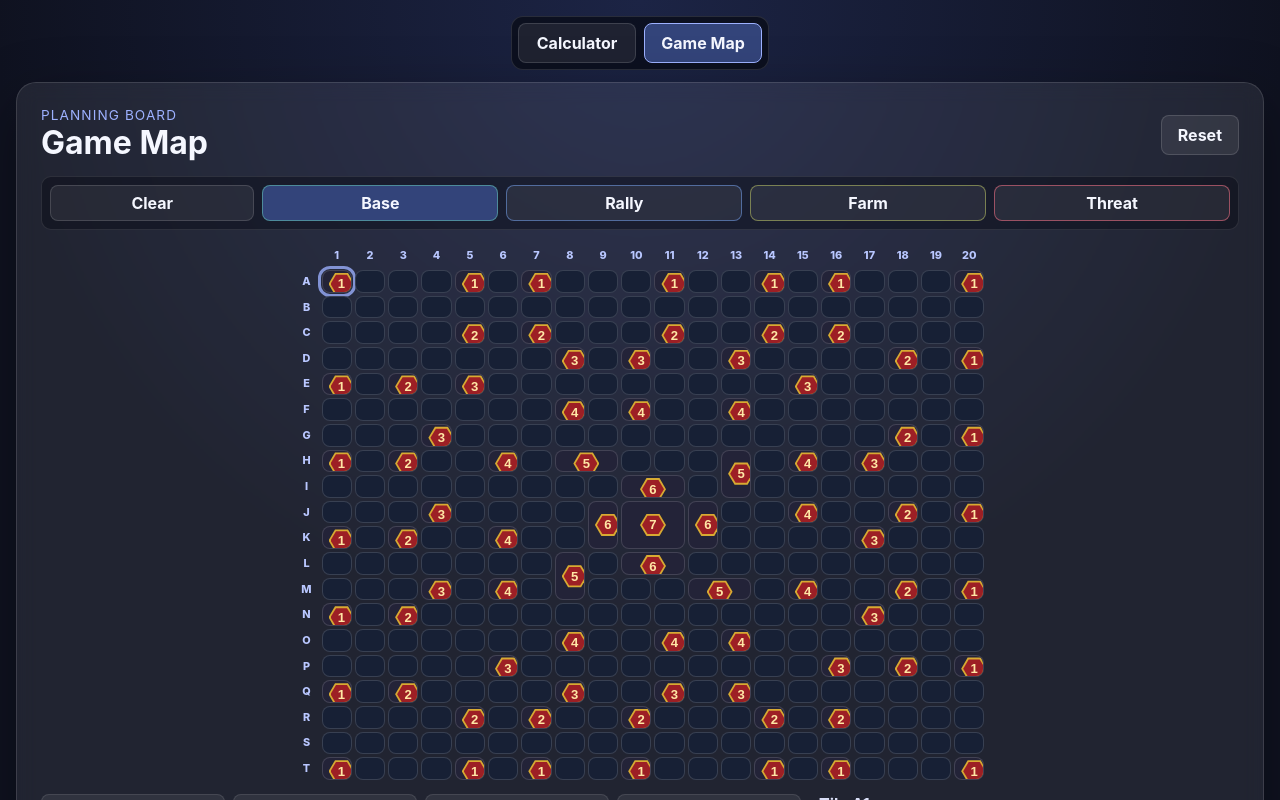
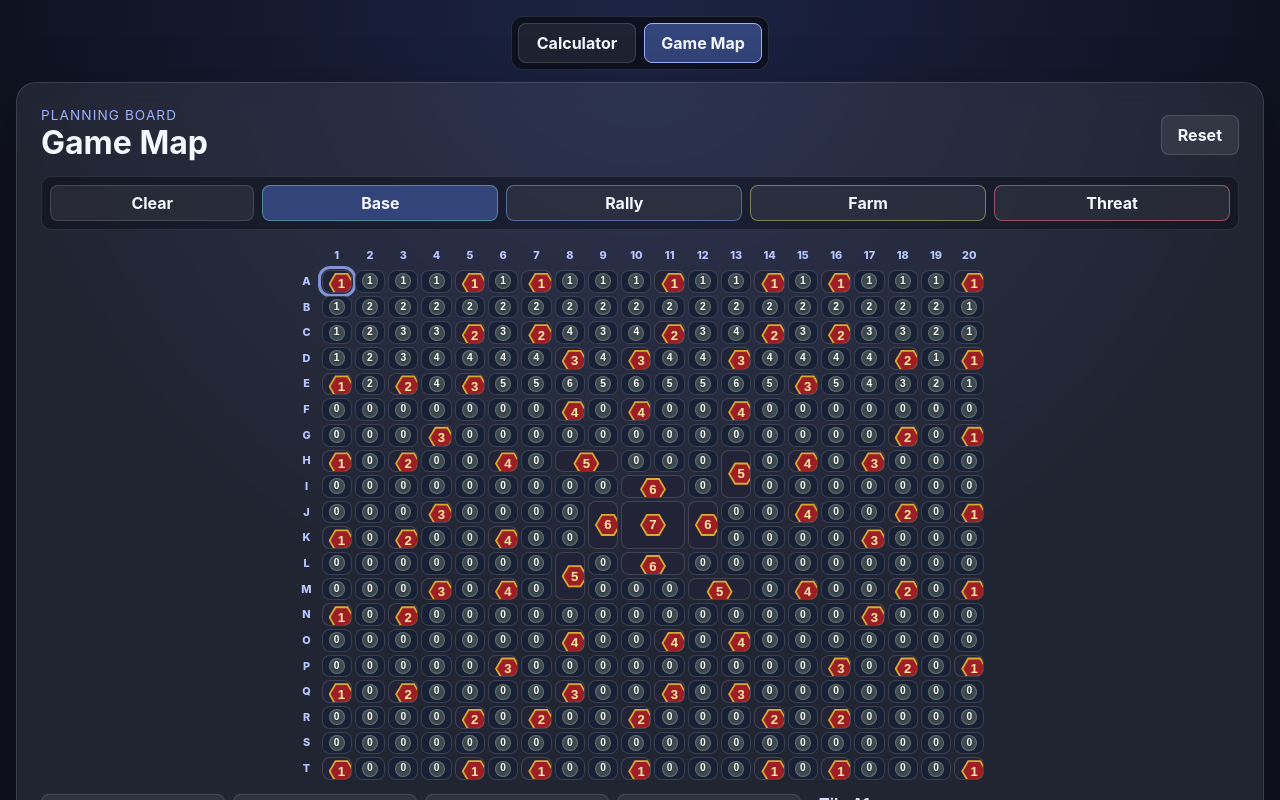
Before and after one commit to mgbargeron/x-clash-calculator, a React (Vite) app: page / in a window 1280 px wide. Both pictures are taken after a click on the button "Game Map". Shown: the top 800 px of the page. Built offline with nearby package versions, Linux system fonts and the light colour scheme.

Commit message:
Added 5 rows of frost mines

```diff
--- a/src/GameMapPage.tsx
+++ b/src/GameMapPage.tsx
@@ -133,7 +133,11 @@ function MapBoard({
                 <span className="town-level">
                   <span>{tileConfig.level}</span>
                 </span>
-              ) : null}
+              ) : (
+                <span className="frost-mine-level">
+                  <span>{tileConfig.level}</span>
+                </span>
+              )}
             </button>
           );
         })}
--- a/src/styles.css
+++ b/src/styles.css
@@ -320,6 +320,24 @@ h1 {
     line-height: 1;
 }
 
+.frost-mine-level {
+    display: grid;
+    place-items: center;
+    width: 16px;
+    height: 16px;
+    border: 1px solid rgba(167, 177, 170, 0.38);
+    border-radius: 999px;
+    background: rgba(91, 105, 98, 0.58);
+}
+
+.frost-mine-level span {
+    color: #ffffff;
+    font-size: 0.64rem;
+    font-weight: 900;
+    line-height: 1;
+    text-shadow: 0 1px 2px rgba(10, 14, 28, 0.55);
+}
+
 .tile-tools {
     display: flex;
     flex-wrap: wrap;
--- a/src/utils/gameMapConfig.ts
+++ b/src/utils/gameMapConfig.ts
@@ -23,113 +23,113 @@ export const defaultGameMapConfig: GameMapConfig = {
   tiles: [
     /** row 1 **/
     { id: "r01-c01", x: 1, y: 1, width: 1, height: 1, kind: "town", level: 1 },
-    { id: "r01-c02", x: 2, y: 1, width: 1, height: 1, kind: "frostMine", level: 0 },
-    { id: "r01-c03", x: 3, y: 1, width: 1, height: 1, kind: "frostMine", level: 0 },
-    { id: "r01-c04", x: 4, y: 1, width: 1, height: 1, kind: "frostMine", level: 0 },
+    { id: "r01-c02", x: 2, y: 1, width: 1, height: 1, kind: "frostMine", level: 1 },
+    { id: "r01-c03", x: 3, y: 1, width: 1, height: 1, kind: "frostMine", level: 1 },
+    { id: "r01-c04", x: 4, y: 1, width: 1, height: 1, kind: "frostMine", level: 1 },
     { id: "r01-c05", x: 5, y: 1, width: 1, height: 1, kind: "town", level: 1 },
-    { id: "r01-c06", x: 6, y: 1, width: 1, height: 1, kind: "frostMine", level: 0 },
+    { id: "r01-c06", x: 6, y: 1, width: 1, height: 1, kind: "frostMine", level: 1 },
     { id: "r01-c07", x: 7, y: 1, width: 1, height: 1, kind: "town", level: 1 },
-    { id: "r01-c08", x: 8, y: 1, width: 1, height: 1, kind: "frostMine", level: 0 },
-    { id: "r01-c09", x: 9, y: 1, width: 1, height: 1, kind: "frostMine", level: 0 },
-    { id: "r01-c10", x: 10, y: 1, width: 1, height: 1, kind: "frostMine", level: 0 },
+    { id: "r01-c08", x: 8, y: 1, width: 1, height: 1, kind: "frostMine", level: 1 },
+    { id: "r01-c09", x: 9, y: 1, width: 1, height: 1, kind: "frostMine", level: 1 },
+    { id: "r01-c10", x: 10, y: 1, width: 1, height: 1, kind: "frostMine", level: 1 },
     { id: "r01-c11", x: 11, y: 1, width: 1, height: 1, kind: "town", level: 1 },
-    { id: "r01-c12", x: 12, y: 1, width: 1, height: 1, kind: "frostMine", level: 0 },
-    { id: "r01-c13", x: 13, y: 1, width: 1, height: 1, kind: "frostMine", level: 0 },
+    { id: "r01-c12", x: 12, y: 1, width: 1, height: 1, kind: "frostMine", level: 1 },
+    { id: "r01-c13", x: 13, y: 1, width: 1, height: 1, kind: "frostMine", level: 1 },
     { id: "r01-c14", x: 14, y: 1, width: 1, height: 1, kind: "town", level: 1 },
-    { id: "r01-c15", x: 15, y: 1, width: 1, height: 1, kind: "frostMine", level: 0 },
+    { id: "r01-c15", x: 15, y: 1, width: 1, height: 1, kind: "frostMine", level: 1 },
     { id: "r01-c16", x: 16, y: 1, width: 1, height: 1, kind: "town", level: 1 },
-    { id: "r01-c17", x: 17, y: 1, width: 1, height: 1, kind: "frostMine", level: 0 },
-    { id: "r01-c18", x: 18, y: 1, width: 1, height: 1, kind: "frostMine", level: 0 },
-    { id: "r01-c19", x: 19, y: 1, width: 1, height: 1, kind: "frostMine", level: 0 },
+    { id: "r01-c17", x: 17, y: 1, width: 1, height: 1, kind: "frostMine", level: 1 },
+    { id: "r01-c18", x: 18, y: 1, width: 1, height: 1, kind: "frostMine", level: 1 },
+    { id: "r01-c19", x: 19, y: 1, width: 1, height: 1, kind: "frostMine", level: 1 },
     { id: "r01-c20", x: 20, y: 1, width: 1, height: 1, kind: "town", level: 1 },
 
     /** row 2 **/
-    { id: "r02-c01", x: 1, y: 2, width: 1, height: 1, kind: "frostMine", level: 0 },
-    { id: "r02-c02", x: 2, y: 2, width: 1, height: 1, kind: "frostMine", level: 0 },
-    { id: "r02-c03", x: 3, y: 2, width: 1, height: 1, kind: "frostMine", level: 0 },
-    { id: "r02-c04", x: 4, y: 2, width: 1, height: 1, kind: "frostMine", level: 0 },
-    { id: "r02-c05", x: 5, y: 2, width: 1, height: 1, kind: "frostMine", level: 0 },
-    { id: "r02-c06", x: 6, y: 2, width: 1, height: 1, kind: "frostMine", level: 0 },
-    { id: "r02-c07", x: 7, y: 2, width: 1, height: 1, kind: "frostMine", level: 0 },
-    { id: "r02-c08", x: 8, y: 2, width: 1, height: 1, kind: "frostMine", level: 0 },
-    { id: "r02-c09", x: 9, y: 2, width: 1, height: 1, kind: "frostMine", level: 0 },
-    { id: "r02-c10", x: 10, y: 2, width: 1, height: 1, kind: "frostMine", level: 0 },
-    { id: "r02-c11", x: 11, y: 2, width: 1, height: 1, kind: "frostMine", level: 0 },
-    { id: "r02-c12", x: 12, y: 2, width: 1, height: 1, kind: "frostMine", level: 0 },
-    { id: "r02-c13", x: 13, y: 2, width: 1, height: 1, kind: "frostMine", level: 0 },
-    { id: "r02-c14", x: 14, y: 2, width: 1, height: 1, kind: "frostMine", level: 0 },
-    { id: "r02-c15", x: 15, y: 2, width: 1, height: 1, kind: "frostMine", level: 0 },
-    { id: "r02-c16", x: 16, y: 2, width: 1, height: 1, kind: "frostMine", level: 0 },
-    { id: "r02-c17", x: 17, y: 2, width: 1, height: 1, kind: "frostMine", level: 0 },
-    { id: "r02-c18", x: 18, y: 2, width: 1, height: 1, kind: "frostMine", level: 0 },
-    { id: "r02-c19", x: 19, y: 2, width: 1, height: 1, kind: "frostMine", level: 0 },
-    { id: "r02-c20", x: 20, y: 2, width: 1, height: 1, kind: "frostMine", level: 0 },
+    { id: "r02-c01", x: 1, y: 2, width: 1, height: 1, kind: "frostMine", level: 1 },
+    { id: "r02-c02", x: 2, y: 2, width: 1, height: 1, kind: "frostMine", level: 2 },
+    { id: "r02-c03", x: 3, y: 2, width: 1, height: 1, kind: "frostMine", level: 2 },
+    { id: "r02-c04", x: 4, y: 2, width: 1, height: 1, kind: "frostMine", level: 2 },
+    { id: "r02-c05", x: 5, y: 2, width: 1, height: 1, kind: "frostMine", level: 2 },
+    { id: "r02-c06", x: 6, y: 2, width: 1, height: 1, kind: "frostMine", level: 2 },
+    { id: "r02-c07", x: 7, y: 2, width: 1, height: 1, kind: "frostMine", level: 2 },
+    { id: "r02-c08", x: 8, y: 2, width: 1, height: 1, kind: "frostMine", level: 2 },
+    { id: "r02-c09", x: 9, y: 2, width: 1, height: 1, kind: "frostMine", level: 2 },
+    { id: "r02-c10", x: 10, y: 2, width: 1, height: 1, kind: "frostMine", level: 2 },
+    { id: "r02-c11", x: 11, y: 2, width: 1, height: 1, kind: "frostMine", level: 2 },
+    { id: "r02-c12", x: 12, y: 2, width: 1, height: 1, kind: "frostMine", level: 2 },
+    { id: "r02-c13", x: 13, y: 2, width: 1, height: 1, kind: "frostMine", level: 2 },
+    { id: "r02-c14", x: 14, y: 2, width: 1, height: 1, kind: "frostMine", level: 2 },
+    { id: "r02-c15", x: 15, y: 2, width: 1, height: 1, kind: "frostMine", level: 2 },
+    { id: "r02-c16", x: 16, y: 2, width: 1, height: 1, kind: "frostMine", level: 2 },
+    { id: "r02-c17", x: 17, y: 2, width: 1, height: 1, kind: "frostMine", level: 2 },
+    { id: "r02-c18", x: 18, y: 2, width: 1, height: 1, kind: "frostMine", level: 2 },
+    { id: "r02-c19", x: 19, y: 2, width: 1, height: 1, kind: "frostMine", level: 2 },
+    { id: "r02-c20", x: 20, y: 2, width: 1, height: 1, kind: "frostMine", level: 1 },
 
     /** row 3 **/
-    { id: "r03-c01", x: 1, y: 3, width: 1, height: 1, kind: "frostMine", level: 0 },
-    { id: "r03-c02", x: 2, y: 3, width: 1, height: 1, kind: "frostMine", level: 0 },
-    { id: "r03-c03", x: 3, y: 3, width: 1, height: 1, kind: "frostMine", level: 0 },
-    { id: "r03-c04", x: 4, y: 3, width: 1, height: 1, kind: "frostMine", level: 0 },
+    { id: "r03-c01", x: 1, y: 3, width: 1, height: 1, kind: "frostMine", level: 1 },
+    { id: "r03-c02", x: 2, y: 3, width: 1, height: 1, kind: "frostMine", level: 2 },
+    { id: "r03-c03", x: 3, y: 3, width: 1, height: 1, kind: "frostMine", level: 3 },
+    { id: "r03-c04", x: 4, y: 3, width: 1, height: 1, kind: "frostMine", level: 3 },
     { id: "r03-c05", x: 5, y: 3, width: 1, height: 1, kind: "town", level: 2 },
-    { id: "r03-c06", x: 6, y: 3, width: 1, height: 1, kind: "frostMine", level: 0 },
+    { id: "r03-c06", x: 6, y: 3, width: 1, height: 1, kind: "frostMine", level: 3 },
     { id: "r03-c07", x: 7, y: 3, width: 1, height: 1, kind: "town", level: 2 },
-    { id: "r03-c08", x: 8, y: 3, width: 1, height: 1, kind: "frostMine", level: 0 },
-    { id: "r03-c09", x: 9, y: 3, width: 1, height: 1, kind: "frostMine", level: 0 },
-    { id: "r03-c10", x: 10, y: 3, width: 1, height: 1, kind: "frostMine", level: 0 },
+    { id: "r03-c08", x: 8, y: 3, width: 1, height: 1, kind: "frostMine", level: 4 },
+    { id: "r03-c09", x: 9, y: 3, width: 1, height: 1, kind: "frostMine", level: 3 },
+    { id: "r03-c10", x: 10, y: 3, width: 1, height: 1, kind: "frostMine", level: 4 },
     { id: "r03-c11", x: 11, y: 3, width: 1, height: 1, kind: "town", level: 2 },
-    { id: "r03-c12", x: 12, y: 3, width: 1, height: 1, kind: "frostMine", level: 0 },
-    { id: "r03-c13", x: 13, y: 3, width: 1, height: 1, kind: "frostMine", level: 0 },
+    { id: "r03-c12", x: 12, y: 3, width: 1, height: 1, kind: "frostMine", level: 3 },
+    { id: "r03-c13", x: 13, y: 3, width: 1, height: 1, kind: "frostMine", level: 4 },
     { id: "r03-c14", x: 14, y: 3, width: 1, height: 1, kind: "town", level: 2 },
-    { id: "r03-c15", x: 15, y: 3, width: 1, height: 1, kind: "frostMine", level: 0 },
+    { id: "r03-c15", x: 15, y: 3, width: 1, height: 1, kind: "frostMine", level: 3 },
     { id: "r03-c16", x: 16, y: 3, width: 1, height: 1, kind: "town", level: 2 },
-    { id: "r03-c17", x: 17, y: 3, width: 1, height: 1, kind: "frostMine", level: 0 },
-    { id: "r03-c18", x: 18, y: 3, width: 1, height: 1, kind: "frostMine", level: 0 },
-    { id: "r03-c19", x: 19, y: 3, width: 1, height: 1, kind: "frostMine", level: 0 },
-    { id: "r03-c20", x: 20, y: 3, width: 1, height: 1, kind: "frostMine", level: 0 },
+    { id: "r03-c17", x: 17, y: 3, width: 1, height: 1, kind: "frostMine", level: 3 },
+    { id: "r03-c18", x: 18, y: 3, width: 1, height: 1, kind: "frostMine", level: 3 },
+    { id: "r03-c19", x: 19, y: 3, width: 1, height: 1, kind: "frostMine", level: 2 },
+    { id: "r03-c20", x: 20, y: 3, width: 1, height: 1, kind: "frostMine", level: 1 },
 
     /** row 4 **/
-    { id: "r04-c01", x: 1, y: 4, width: 1, height: 1, kind: "frostMine", level: 0 },
-    { id: "r04-c02", x: 2, y: 4, width: 1, height: 1, kind: "frostMine", level: 0 },
-    { id: "r04-c03", x: 3, y: 4, width: 1, height: 1, kind: "frostMine", level: 0 },
-    { id: "r04-c04", x: 4, y: 4, width: 1, height: 1, kind: "frostMine", level: 0 },
-    { id: "r04-c05", x: 5, y: 4, width: 1, height: 1, kind: "frostMine", level: 0 },
-    { id: "r04-c06", x: 6, y: 4, width: 1, height: 1, kind: "frostMine", level: 0 },
-    { id: "r04-c07", x: 7, y: 4, width: 1, height: 1, kind: "frostMine", level: 0 },
+    { id: "r04-c01", x: 1, y: 4, width: 1, height: 1, kind: "frostMine", level: 1 },
+    { id: "r04-c02", x: 2, y: 4, width: 1, height: 1, kind: "frostMine", level: 2 },
+    { id: "r04-c03", x: 3, y: 4, width: 1, height: 1, kind: "frostMine", level: 3 },
+    { id: "r04-c04", x: 4, y: 4, width: 1, height: 1, kind: "frostMine", level: 4 },
+    { id: "r04-c05", x: 5, y: 4, width: 1, height: 1, kind: "frostMine", level: 4 },
+    { id: "r04-c06", x: 6, y: 4, width: 1, height: 1, kind: "frostMine", level: 4 },
+    { id: "r04-c07", x: 7, y: 4, width: 1, height: 1, kind: "frostMine", level: 4 },
     { id: "r04-c08", x: 8, y: 4, width: 1, height: 1, kind: "town", level: 3 },
-    { id: "r04-c09", x: 9, y: 4, width: 1, height: 1, kind: "frostMine", level: 0 },
+    { id: "r04-c09", x: 9, y: 4, width: 1, height: 1, kind: "frostMine", level: 4 },
     { id: "r04-c10", x: 10, y: 4, width: 1, height: 1, kind: "town", level: 3 },
-    { id: "r04-c11", x: 11, y: 4, width: 1, height: 1, kind: "frostMine", level: 0 },
-    { id: "r04-c12", x: 12, y: 4, width: 1, height: 1, kind: "frostMine", level: 0 },
+    { id: "r04-c11", x: 11, y: 4, width: 1, height: 1, kind: "frostMine", level: 4 },
+    { id: "r04-c12", x: 12, y: 4, width: 1, height: 1, kind: "frostMine", level: 4 },
     { id: "r04-c13", x: 13, y: 4, width: 1, height: 1, kind: "town", level: 3 },
-    { id: "r04-c14", x: 14, y: 4, width: 1, height: 1, kind: "frostMine", level: 0 },
-    { id: "r04-c15", x: 15, y: 4, width: 1, height: 1, kind: "frostMine", level: 0 },
-    { id: "r04-c16", x: 16, y: 4, width: 1, height: 1, kind: "frostMine", level: 0 },
-    { id: "r04-c17", x: 17, y: 4, width: 1, height: 1, kind: "frostMine", level: 0 },
+    { id: "r04-c14", x: 14, y: 4, width: 1, height: 1, kind: "frostMine", level: 4 },
+    { id: "r04-c15", x: 15, y: 4, width: 1, height: 1, kind: "frostMine", level: 4 },
+    { id: "r04-c16", x: 16, y: 4, width: 1, height: 1, kind: "frostMine", level: 4 },
+    { id: "r04-c17", x: 17, y: 4, width: 1, height: 1, kind: "frostMine", level: 4 },
     { id: "r04-c18", x: 18, y: 4, width: 1, height: 1, kind: "town", level: 2 },
-    { id: "r04-c19", x: 19, y: 4, width: 1, height: 1, kind: "frostMine", level: 0 },
+    { id: "r04-c19", x: 19, y: 4, width: 1, height: 1, kind: "frostMine", level: 1 },
     { id: "r04-c20", x: 20, y: 4, width: 1, height: 1, kind: "town", level: 1 },
 
     /** row 5 **/
     { id: "r05-c01", x: 1, y: 5, width: 1, height: 1, kind: "town", level: 1 },
-    { id: "r05-c02", x: 2, y: 5, width: 1, height: 1, kind: "frostMine", level: 0 },
+    { id: "r05-c02", x: 2, y: 5, width: 1, height: 1, kind: "frostMine", level: 2 },
     { id: "r05-c03", x: 3, y: 5, width: 1, height: 1, kind: "town", level: 2 },
-    { id: "r05-c04", x: 4, y: 5, width: 1, height: 1, kind: "frostMine", level: 0 },
+    { id: "r05-c04", x: 4, y: 5, width: 1, height: 1, kind: "frostMine", level: 4 },
     { id: "r05-c05", x: 5, y: 5, width: 1, height: 1, kind: "town", level: 3 },
-    { id: "r05-c06", x: 6, y: 5, width: 1, height: 1, kind: "frostMine", level: 0 },
-    { id: "r05-c07", x: 7, y: 5, width: 1, height: 1, kind: "frostMine", level: 0 },
-    { id: "r05-c08", x: 8, y: 5, width: 1, height: 1, kind: "frostMine", level: 0 },
-    { id: "r05-c09", x: 9, y: 5, width: 1, height: 1, kind: "frostMine", level: 0 },
-    { id: "r05-c10", x: 10, y: 5, width: 1, height: 1, kind: "frostMine", level: 0 },
-    { id: "r05-c11", x: 11, y: 5, width: 1, height: 1, kind: "frostMine", level: 0 },
-    { id: "r05-c12", x: 12, y: 5, width: 1, height: 1, kind: "frostMine", level: 0 },
-    { id: "r05-c13", x: 13, y: 5, width: 1, height: 1, kind: "frostMine", level: 0 },
-    { id: "r05-c14", x: 14, y: 5, width: 1, height: 1, kind: "frostMine", level: 0 },
+    { id: "r05-c06", x: 6, y: 5, width: 1, height: 1, kind: "frostMine", level: 5 },
+    { id: "r05-c07", x: 7, y: 5, width: 1, height: 1, kind: "frostMine", level: 5 },
+    { id: "r05-c08", x: 8, y: 5, width: 1, height: 1, kind: "frostMine", level: 6 },
+    { id: "r05-c09", x: 9, y: 5, width: 1, height: 1, kind: "frostMine", level: 5 },
+    { id: "r05-c10", x: 10, y: 5, width: 1, height: 1, kind: "frostMine", level: 6 },
+    { id: "r05-c11", x: 11, y: 5, width: 1, height: 1, kind: "frostMine", level: 5 },
+    { id: "r05-c12", x: 12, y: 5, width: 1, height: 1, kind: "frostMine", level: 5 },
+    { id: "r05-c13", x: 13, y: 5, width: 1, height: 1, kind: "frostMine", level: 6 },
+    { id: "r05-c14", x: 14, y: 5, width: 1, height: 1, kind: "frostMine", level: 5 },
     { id: "r05-c15", x: 15, y: 5, width: 1, height: 1, kind: "town", level: 3 },
-    { id: "r05-c16", x: 16, y: 5, width: 1, height: 1, kind: "frostMine", level: 0 },
-    { id: "r05-c17", x: 17, y: 5, width: 1, height: 1, kind: "frostMine", level: 0 },
-    { id: "r05-c18", x: 18, y: 5, width: 1, height: 1, kind: "frostMine", level: 0 },
-    { id: "r05-c19", x: 19, y: 5, width: 1, height: 1, kind: "frostMine", level: 0 },
-    { id: "r05-c20", x: 20, y: 5, width: 1, height: 1, kind: "frostMine", level: 0 },
+    { id: "r05-c16", x: 16, y: 5, width: 1, height: 1, kind: "frostMine", level: 5 },
+    { id: "r05-c17", x: 17, y: 5, width: 1, height: 1, kind: "frostMine", level: 4 },
+    { id: "r05-c18", x: 18, y: 5, width: 1, height: 1, kind: "frostMine", level: 3 },
+    { id: "r05-c19", x: 19, y: 5, width: 1, height: 1, kind: "frostMine", level: 2 },
+    { id: "r05-c20", x: 20, y: 5, width: 1, height: 1, kind: "frostMine", level: 1 },
 
     /** row 6 **/
     { id: "r06-c01", x: 1, y: 6, width: 1, height: 1, kind: "frostMine", level: 0 },
```
